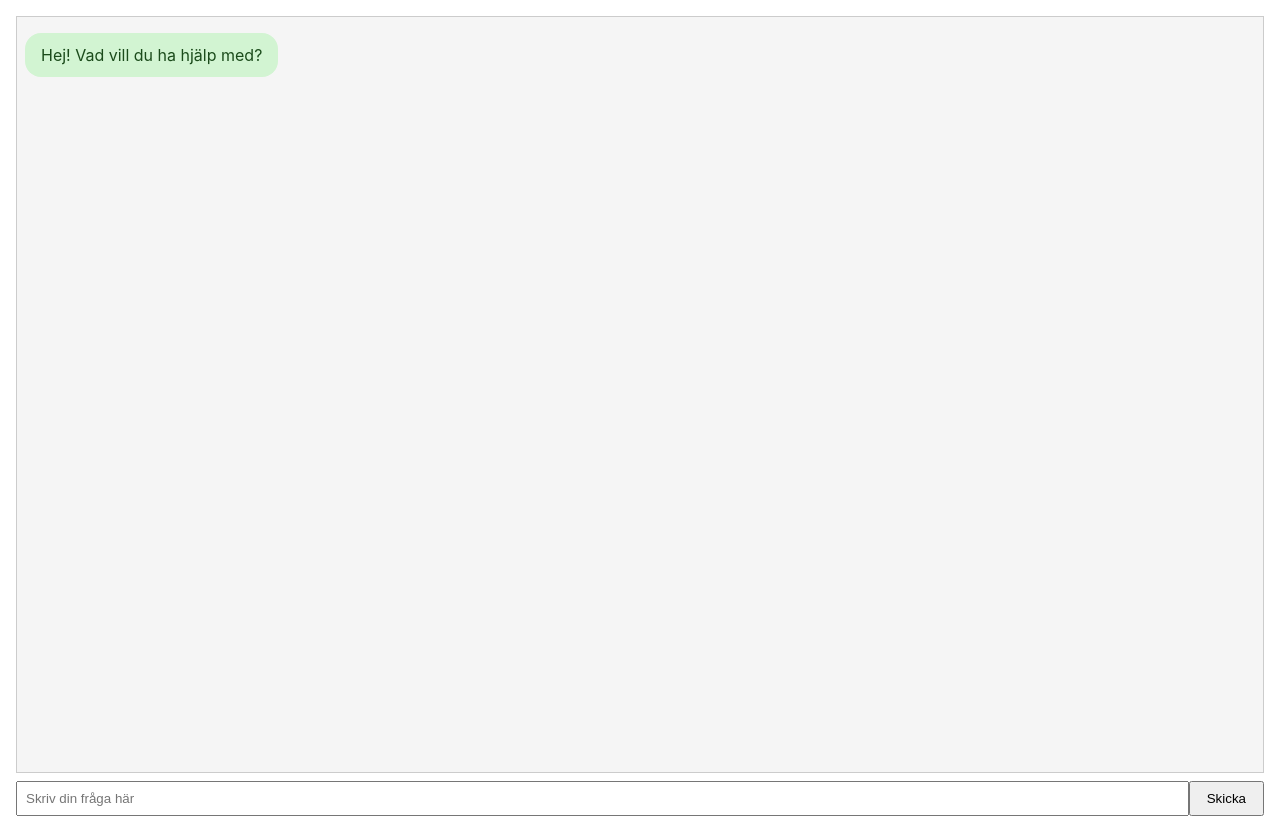
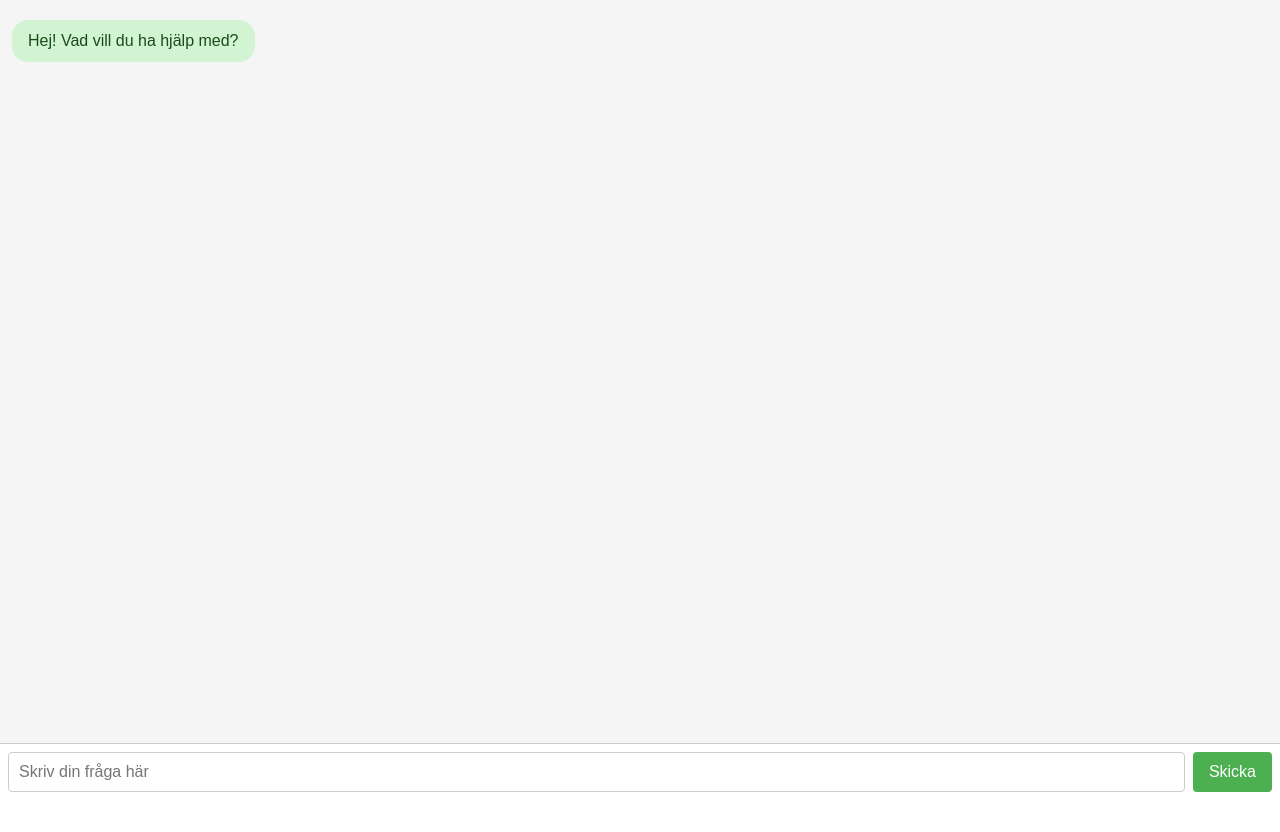
Before and after one commit to mariiapaulsson/vegobot-2, a React (Create React App) app: page / in a window 1280 px wide. After the commit the page ends 800 px from the top, so only its background shows below. Built offline with nearby package versions, Linux system fonts and the light colour scheme.

Commit message:
Fixed scrolling and input layout

```diff
--- a/src/App.css
+++ b/src/App.css
@@ -2,29 +2,47 @@
   display: flex;
   flex-direction: column;
   height: 100vh;
-  padding: 16px;
+  max-height: 100vh;
+  padding: 0;
+  margin: 0;
+  font-family: Arial, sans-serif;
 }
 
 .chat-window {
   flex: 1;
+  overflow-y: auto;
+  padding: 12px;
+  background-color: #f5f5f5;
   display: flex;
   flex-direction: column;
-  overflow-y: auto;
-  border: 1px solid #ccc;
-  padding: 8px;
-  background-color: #f5f5f5;
 }
 
 .input-box {
   display: flex;
-  margin-top: 8px;
+  border-top: 1px solid #ccc;
+  background-color: #fff;
+  padding: 8px;
 }
 
 .input-box input {
   flex: 1;
-  padding: 8px;
+  padding: 10px;
+  font-size: 16px;
+  border: 1px solid #ccc;
+  border-radius: 4px;
 }
 
 .input-box button {
-  padding: 8px 16px;
+  margin-left: 8px;
+  padding: 10px 16px;
+  font-size: 16px;
+  border: none;
+  background-color: #4CAF50;
+  color: white;
+  border-radius: 4px;
+  cursor: pointer;
 }
+
+.input-box button:hover {
+  background-color: #45a049;
+}
```
